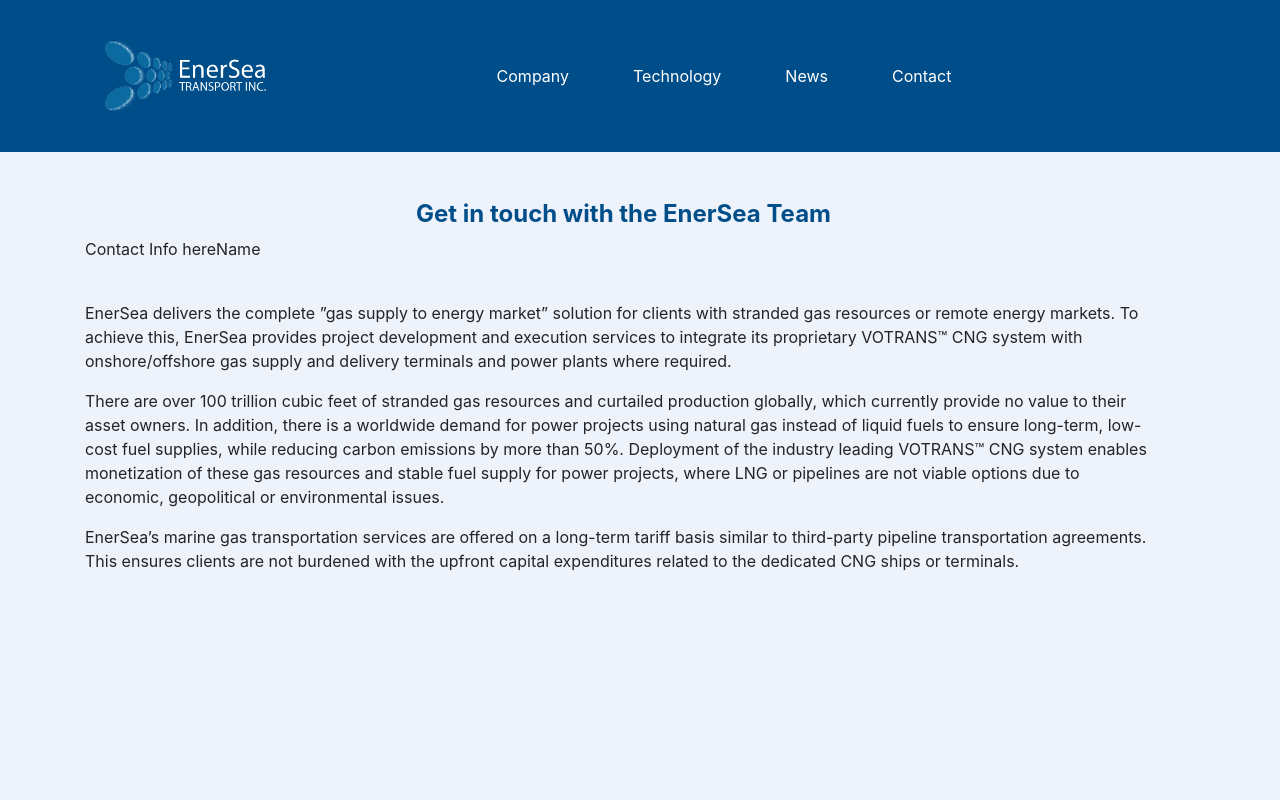
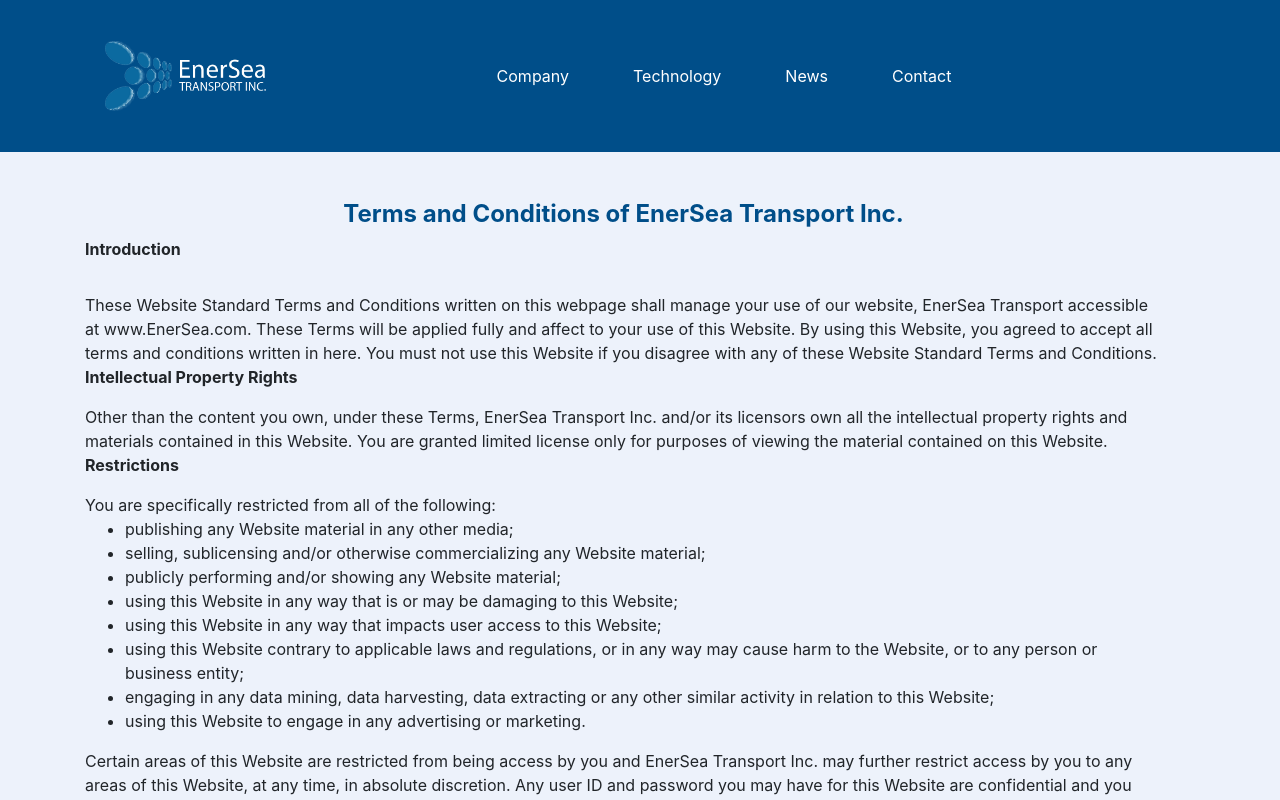
Before and after one commit to Zaki-Ahmed1/Firm-Website, a React (Create React App) app: page /terms in a window 1280 px wide. Shown: the top 800 px of the page. Built offline with nearby package versions, Linux system fonts and the light colour scheme.

Commit message:
Privacy and terms update

```diff
--- a/src/components/contact/DescriptionPrivacy.jsx
+++ b/src/components/contact/DescriptionPrivacy.jsx
@@ -1,6 +1,5 @@
 /* eslint-disable jsx-a11y/label-has-associated-control */
 import React from 'react';
-import { Form } from 'react-bootstrap';
 import SectionTitle from '../shared/text/SectionTitle';
 import SectionText from '../shared/text/SectionText';
 
@@ -8,33 +7,109 @@
   return (
     <section>
       <center>
-        <SectionTitle>Get in touch with the EnerSea Team</SectionTitle>
+        <SectionTitle>Privacy Policy of EnerSea Transport Inc.</SectionTitle>
       </center>
-
-      <Form>
-        Contact Info here
-        <label type="text">Name</label>
-      </Form>
-
       <SectionText className="mt-3">
-        EnerSea delivers the complete ”gas supply to energy market” solution for clients with
-        stranded gas resources or remote energy markets. To achieve this, EnerSea provides project
-        development and execution services to integrate its proprietary VOTRANS™ CNG system with
-        onshore/offshore gas supply and delivery terminals and power plants where required.
-      </SectionText>
-      <SectionText>
-        There are over 100 trillion cubic feet of stranded gas resources and curtailed production
-        globally, which currently provide no value to their asset owners. In addition, there is a
-        worldwide demand for power projects using natural gas instead of liquid fuels to ensure
-        long-term, low-cost fuel supplies, while reducing carbon emissions by more than 50%.
-        Deployment of the industry leading VOTRANS™ CNG system enables monetization of these gas
-        resources and stable fuel supply for power projects, where LNG or pipelines are not viable
-        options due to economic, geopolitical or environmental issues.
-      </SectionText>
-      <SectionText>
-        EnerSea’s marine gas transportation services are offered on a long-term tariff basis similar
-        to third-party pipeline transportation agreements. This ensures clients are not burdened
-        with the upfront capital expenditures related to the dedicated CNG ships or terminals.
+        <br />
+        <br />
+        <b>Introduction</b>
+        <br />
+        <br />
+        EnerSea Transport Inc. operates the www.EnerSea.com website, which provides the SERVICE.
+        This page is used to inform website visitors regarding our policies with the collection,
+        use, and disclosure of Personal Information if anyone decided to use our Service, the
+        EnerSea Transport website. If you choose to use our Service, then you agree to the
+        collection and use of information in relation with this policy. The Personal Information
+        that we collect are used for providing and improving the Service. We will not use or share
+        your information with anyone except as described in this Privacy Policy. The terms used in
+        this Privacy Policy have the same meanings as in our Terms and Conditions, which is
+        accessible at www.EnerSea.com, unless otherwise defined in this Privacy Policy. Our Privacy
+        Policy was created with the help of the Privacy Policy Template.
+        <br />
+        <br />
+        <b>Information Collection and Use</b>
+        <br />
+        <br />
+        For a better experience while using our Service, we may require you to provide us with
+        certain personally identifiable information, including but not limited to your name, phone
+        number, and postal address. The information that we collect will be used to contact or
+        identify you.
+        <br />
+        <br />
+        <b>Log Data</b>
+        <br />
+        <br />
+        We want to inform you that whenever you visit our Service, we collect information that your
+        browser sends to us that is called Log Data. This Log Data may include information such as
+        your computer’s Internet Protocol (IP) address, browser version, pages of our Service that
+        you visit, the time and date of your visit, the time spent on those pages, and other
+        statistics.
+        <br />
+        <br />
+        <b>Cookies</b>
+        <br />
+        <br />
+        Cookies are files with small amount of data that is commonly used an anonymous unique
+        identifier. These are sent to your browser from the website that you visit and are stored on
+        your computer’s hard drive. Our website uses these cookies to collection information and
+        improve our Service. You have the option to either accept or refuse these cookies, and know
+        know when a cookie is being sent to your computer. If you choose to refuse our cookies, you
+        may not be able to use some portions of our Service.
+        <br />
+        <br />
+        <b>Service Providers</b>
+        <br />
+        <br />
+        We may employ third-party companies and individuals due to the following reasons:
+        <ul>
+          <li>To facilitate our Service;</li>
+          <li>To provide the Service on our behalf;</li>
+          <li>To perform Service-related services; or</li>
+          <li>To assist us in analyzing how our Service is used.</li>
+        </ul>
+        <br />
+        <br />
+        We want to inform our Service users that these third parties have access to your Personal
+        Information. The reason is to perform the tasks assigned to them on our behalf. However,
+        they are obligated not to disclose or use the information for any other purpose.
+        <br />
+        <br />
+        <b>Security</b>
+        <br />
+        <br />
+        We value your trust in providing us your Personal Information, thus we are striving to use
+        commercially acceptable means of protecting it. But remember that no method of transmission
+        over the internet, or method of electronic storage is 100% secure and reliable, and we
+        cannot guarantee its absolute security.
+        <br />
+        <br />
+        <b>Links to Other Sites</b>
+        <br />
+        <br />
+        Our Service may contain links to other sites. If you click on a third-party link, you will
+        be directed to that site. Note that these external sites are not operated by us. Therefore,
+        we strongly advise you to review the Privacy Policy of these websites. We have no control
+        over, and assume no responsibility for the content, privacy policies, or practices of any
+        third-party sites or services.
+        <br />
+        <br />
+        <b>Changes to This Privacy Policy</b>
+        <br />
+        <br />
+        We may update our Privacy Policy from time to time. Thus, we advise you to review this page
+        periodically for any changes. We will notify you of any changes by posting the new Privacy
+        Policy on this page. These changes are effective immediately, after they are posted on this
+        page.
+        <br />
+        <br />
+        <b>Contact Us</b>
+        <br />
+        <br />
+        If you have any questions or suggestions about our Privacy Policy, do not hesitate to
+        contact us. Links with contact information have been provided using the navigation bar above
+        or listed below.
+        <br />
+        <br />
       </SectionText>
     </section>
   );
--- a/src/components/contact/DescriptionTerms.jsx
+++ b/src/components/contact/DescriptionTerms.jsx
@@ -1,6 +1,5 @@
 /* eslint-disable jsx-a11y/label-has-associated-control */
 import React from 'react';
-import { Form } from 'react-bootstrap';
 import SectionTitle from '../shared/text/SectionTitle';
 import SectionText from '../shared/text/SectionText';
 
@@ -8,33 +7,130 @@
   return (
     <section>
       <center>
-        <SectionTitle>Get in touch with the EnerSea Team</SectionTitle>
+        <SectionTitle>Terms and Conditions of EnerSea Transport Inc.</SectionTitle>
       </center>
-
-      <Form>
-        Contact Info here
-        <label type="text">Name</label>
-      </Form>
-
+      <b>Introduction</b>
       <SectionText className="mt-3">
-        EnerSea delivers the complete ”gas supply to energy market” solution for clients with
-        stranded gas resources or remote energy markets. To achieve this, EnerSea provides project
-        development and execution services to integrate its proprietary VOTRANS™ CNG system with
-        onshore/offshore gas supply and delivery terminals and power plants where required.
+        These Website Standard Terms and Conditions written on this webpage shall manage your use of
+        our website, EnerSea Transport accessible at www.EnerSea.com. These Terms will be applied
+        fully and affect to your use of this Website. By using this Website, you agreed to accept
+        all terms and conditions written in here. You must not use this Website if you disagree with
+        any of these Website Standard Terms and Conditions.
       </SectionText>
+      <b>Intellectual Property Rights</b>
       <SectionText>
-        There are over 100 trillion cubic feet of stranded gas resources and curtailed production
-        globally, which currently provide no value to their asset owners. In addition, there is a
-        worldwide demand for power projects using natural gas instead of liquid fuels to ensure
-        long-term, low-cost fuel supplies, while reducing carbon emissions by more than 50%.
-        Deployment of the industry leading VOTRANS™ CNG system enables monetization of these gas
-        resources and stable fuel supply for power projects, where LNG or pipelines are not viable
-        options due to economic, geopolitical or environmental issues.
+        Other than the content you own, under these Terms, EnerSea Transport Inc. and/or its
+        licensors own all the intellectual property rights and materials contained in this Website.
+        You are granted limited license only for purposes of viewing the material contained on this
+        Website.
       </SectionText>
+      <b>Restrictions</b>
       <SectionText>
-        EnerSea’s marine gas transportation services are offered on a long-term tariff basis similar
-        to third-party pipeline transportation agreements. This ensures clients are not burdened
-        with the upfront capital expenditures related to the dedicated CNG ships or terminals.
+        You are specifically restricted from all of the following:
+        <ul>
+          <li>publishing any Website material in any other media;</li>
+          <li>selling, sublicensing and/or otherwise commercializing any Website material;</li>
+          <li>publicly performing and/or showing any Website material;</li>
+          <li>using this Website in any way that is or may be damaging to this Website;</li>
+          <li>using this Website in any way that impacts user access to this Website;</li>
+          <li>
+            using this Website contrary to applicable laws and regulations, or in any way may cause
+            harm to the Website, or to any person or business entity;
+          </li>
+          <li>
+            engaging in any data mining, data harvesting, data extracting or any other similar
+            activity in relation to this Website;
+          </li>
+          <li>using this Website to engage in any advertising or marketing.</li>
+        </ul>
+        Certain areas of this Website are restricted from being access by you and EnerSea Transport
+        Inc. may further restrict access by you to any areas of this Website, at any time, in
+        absolute discretion. Any user ID and password you may have for this Website are confidential
+        and you must maintain confidentiality as well.
+        <br />
+        <br />
+        <b>Your Content </b>
+        <br />
+        <br />
+        In these Website Standard Terms and Conditions, Your Content shall mean any audio, video
+        text, images or other material you choose to display on this Website. By displaying Your
+        Content, you grant EnerSea Transport Inc. a non-exclusive, worldwide irrevocable, sub
+        licensable license to use, reproduce, adapt, publish, translate and distribute it in any and
+        all media. Your Content must be your own and must not be invading any third-party’s rights.
+        EnerSea Transport Inc. reserves the right to remove any of Your Content from this Website at
+        any time without notice.
+        <br />
+        <br />
+        <b>Your Privacy</b>
+        <br />
+        <br />
+        Please read Privacy Policy.
+        <br />
+        <br />
+        <b>No Warranties</b>
+        <br />
+        <br />
+        This Website is provided as is, with all faults, and EnerSea Transport Inc. express no
+        representations or warranties, of any kind related to this Website or the materials
+        contained on this Website. Also, nothing contained on this Website shall be interpreted as
+        advising you.
+        <br />
+        <br />
+        <b>Limitation of Liability</b>
+        <br />
+        <br />
+        In no event shall EnerSea Transport Inc., nor any of its officers, directors and employees,
+        shall be held liable for anything arising out of or in any way connected with your use of
+        this Website whether such liability is under contract. EnerSea Transport Inc., including its
+        officers, directors and employees shall not be held liable for any indirect, consequential
+        or special liability arising out of or in any way related to your use of this Website.
+        <br />
+        <br />
+        <b>Indemnification</b>
+        <br />
+        <br />
+        You hereby indemnify to the fullest extent EnerSea Transport Inc. from and against any
+        and/or all liabilities, costs, demands, causes of action, damages and expenses arising in
+        any way related to your breach of any of the provisions of these Terms.
+        <br />
+        <br />
+        <b>Severability</b>
+        <br />
+        <br />
+        If any provision of these Terms is found to be invalid under any applicable law, such
+        provisions shall be deleted without affecting the remaining provisions herein.
+        <br />
+        <br />
+        <b>Variation of Terms</b>
+        <br />
+        <br />
+        EnerSea Transport Inc. is permitted to revise these Terms at any time as it sees fit, and by
+        using this Website you are expected to review these Terms on a regular basis.
+        <br />
+        <br />
+        <b>Assignment</b>
+        <br />
+        <br />
+        The EnerSea Transport Inc. is allowed to assign, transfer, and subcontract its rights and/or
+        obligations under these Terms without any notification. However, you are not allowed to
+        assign, transfer, or subcontract any of your rights and/or obligations under these Terms.
+        <br />
+        <br />
+        <b>Entire Agreement</b>
+        <br />
+        <br />
+        These Terms constitute the entire agreement between EnerSea Transport Inc. and you in
+        relation to your use of this Website, and supersede all prior agreements and understandings.
+        <br />
+        <br />
+        <b>Governing Law & Jurisdiction</b>
+        <br />
+        <br />
+        These Terms will be governed by and interpreted in accordance with the laws of the State of
+        us, and you submit to the non-exclusive jurisdiction of the state and federal courts located
+        in us for the resolution of any disputes.
+        <br />
+        <br />
       </SectionText>
     </section>
   );
```
